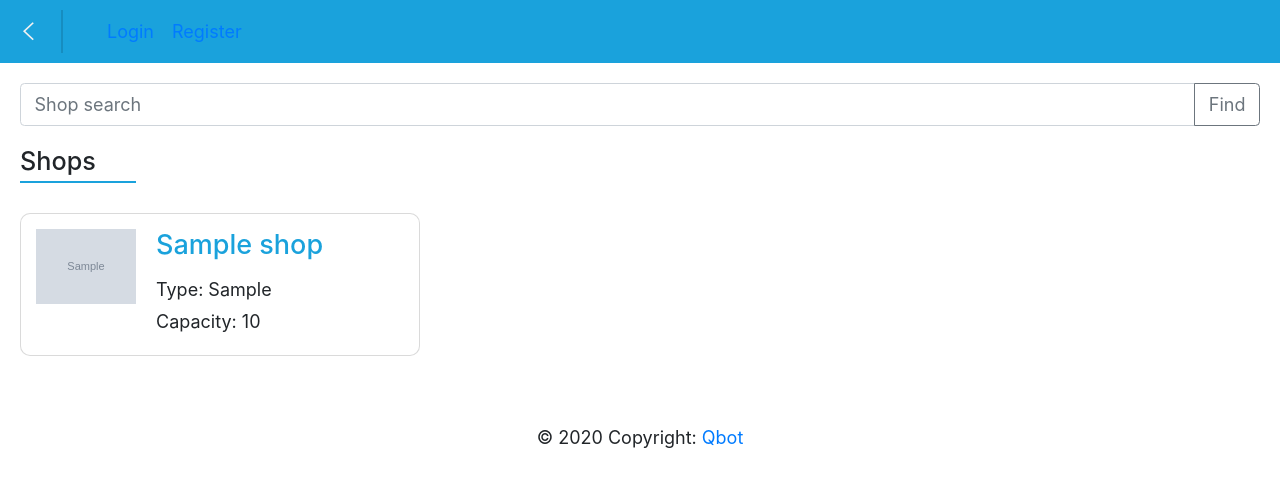
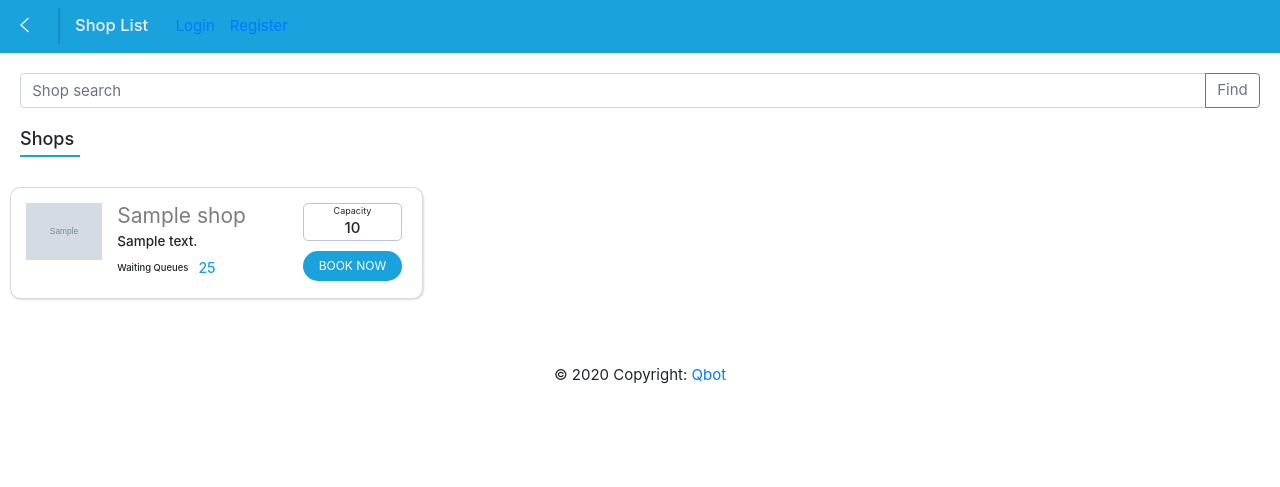
Before and after one commit to charleshugochg/qbot, a Django app: page /shop_list/ in a window 1280 px wide. Shown: the top 487 px of the page. Run offline with Django 3.2, Linux system fonts and the light colour scheme; tables that the repository leaves empty hold one stand-in row (values such as "Sample post"); grey boxes marked "Sample" are stand-in pictures; some libraries are stand-ins or nearby versions; some web fonts are replaced.

Commit message:
Shop list and nav design finish

```diff
--- a/mainapp/static/mainapp/css/style.css
+++ b/mainapp/static/mainapp/css/style.css
@@ -10,7 +10,7 @@ html {
     color: rgb(255, 255, 255);
     font-family: 'Montserrat', 'Arial', sans-serif;
     font-weight: 300;
-    font-size: 18px;
+    font-size: 15px;
     text-rendering: optimizeLegibility;
 }
 
@@ -24,7 +24,7 @@ html {
 
 .link-header {
     text-decoration: none;
-    color: #1AA2DC;
+    color: #7D7D7D;
 }
 
 .link-header:hover {
@@ -246,18 +246,18 @@ html {
     height: 2px;
     background-color:#1AA2DC;
     content: " ";
-    width: 116px;
+    width: 60px;
     margin-top: 5px;
 }
 
 .shop-section h2 {
-    font-size: 140%;
+    font-size: 120%;
     margin-bottom: 30px;
     padding-left: 20px;
 }
 
 .shop-section .row {
-    margin-right: 20px;
+    margin-right: 10px;
 }
 
 .shop-info {
@@ -266,32 +266,107 @@ html {
 }
 
 .shop-info-body {
-    margin-left: 20px;
+    margin-left: 10px;
     padding: 15px;
     margin-bottom: 20px;
     background-color: white;
     border: 1px solid rgba(199, 199, 199, 0.664);
     border-radius: 10px;
+    box-shadow: 1px 1px 2px #DEDEDE;
+    transform: border 0.2s;
+}
+
+.shop-info-body:hover {
+    border: 1px solid #1AA2DC;
 }
 
 .shop-info-body img {
     display: inline-block;
-    width: 100px;
+    max-width: 100px;
+    width: 20%;
     float: left;
     margin-top: 0px;
 }
 
 .shop-info-text {
     display: inline-block;
-    margin-left: 20px;
+    margin-left: 15px;
 }
 
 .shop-info-text h4 {
-    margin-bottom: 15px;
+    font-size: 140%;
+    font-weight: 400;
+    margin-bottom: 3px;
 }
 
 .shop-info-text p {
+    font-size: 90%;
+    font-weight: 500;
     margin-bottom: 5px;
+}
+
+.small-txt {
+    font-size: 70%;
+}
+
+.small-que-txt {
+    display: inline-block;
+    vertical-align: middle;
+    font-weight: 500;
+    margin-left: 10px;
+    color: #1AA2DC;
+    font-size: 105%;
+}
+
+.capacity-book {
+    margin-top: 0px;
+    margin-right: 5px;
+    float: right;
+    display: inline-block;
+}
+
+.cap-box {
+    padding: 0px 10px;
+    border: 1px solid #BCC5E0;
+    border-radius: 5px;
+}
+
+.cap-box p {
+    text-align: center;
+    margin: 0;
+    padding: 0;
+}
+
+.cap-box p:first-child {
+    font-size: 60%;
+}
+
+.cap-box p:last-child {
+    font-weight: 500;
+}
+
+.c-blue-btn {
+    display: inline-block;
+    text-decoration: none;
+    color: white;
+    background-color: #1AA2DC;
+    border: 1px solid transparent;
+    transition: background-color 0.2s, border 0.2s;
+    border-radius: 20px;
+}
+
+.c-blue-btn:hover {
+    text-decoration: none;
+    background-color: white;
+    color: #1AA2DC;
+    border: 1px solid #1AA2DC;
+}
+
+.book-now-btn {
+    margin-top: 10px;
+    padding: 5px 15px;
+    font-size: 80%;
+    text-transform: uppercase;
 }
 
 
--- a/mainapp/templates/mainapp/base_with_nav.html
+++ b/mainapp/templates/mainapp/base_with_nav.html
@@ -16,10 +16,10 @@
       </head>
     <body>
         <nav class="navbar navbar-expand-md sticky-top main-nav">
-            <a href="{% url 'index' %}"><i class="ion-ios-arrow-left back-btn"></i></a>
-            <p class="nav-text"></p>
+            {% block backlink %}{% endblock %}
+            <p class="nav-text">{% block pagehead %}{% endblock %}</p>
             <button class="navbar-toggler" type="button" data-toggle="collapse" data-target="#navbarNavAltMarkup" aria-controls="navbarNavAltMarkup" aria-expanded="false" aria-label="Toggle navigation">
-              <i class="ion-ios-search-strong custom-icon"></i>
+              {% block toggleicon %}{% endblock %}
             </button>
             <div class="collapse navbar-collapse" id="navbarNavAltMarkup">
               <div class="navbar-nav">
--- a/mainapp/templates/mainapp/shop_list.html
+++ b/mainapp/templates/mainapp/shop_list.html
@@ -3,6 +3,18 @@
 
 {% block title %}
     Shop List
+{% endblock %}
+
+{% block pagehead %}
+    Shop List
+{% endblock %}
+
+{% block toggleicon %}
+  <i class="ion-ios-settings-strong custom-icon"></i>
+{% endblock %}
+
+{% block backlink %}
+    <a href="{% url 'index' %}"><i class="ion-ios-arrow-left back-btn"></i></a>
 {% endblock %}
 
 {% block body %}
@@ -21,15 +33,26 @@
             <h2>Shops</h2>
             <div class="row no-gutters">
                 {% for shop in shops %}
+                <a href="{% url 'shop' shop.id %}">
                 <div class="col-sm-4 shop-info">
-                    <div class="shop-info-body">
+                    <div class="shop-info-body clearfix">
                         <img src="{{ MEDIA_URL }}{{ shop.logo.name }}" alt="Shop logo">
                         <div class="shop-info-text">
                             <a class="link-header" href="{% url 'shop' shop.id %}"><h4>{{shop.name}}</h4></a>
-                            <p>Type: {{shop.shop_type}}</p>
-                            <p>Capacity: {{shop.capacity}}</p>
+                            <p>{{shop.address}}</p>
+                            <!-- Here Fake Data -->
+                            <p><span class="small-txt">Waiting Queues</span><span class="small-que-txt"> 25</span></p>
+                        </div>
+                        <div class="capacity-book">
+                            <div class="cap-box">
+                                <p class="small-txt">Capacity</p>
+                                <p>{{shop.capacity}}</p>
+                            </div>
+                            <!-- Faake Link -->
+                            <a class="book-now-btn c-blue-btn" href="#">Book Now</a>
                         </div>
                     </div>
+                    </a>
                 </div>
                 {% endfor %}
             </div>
```
Also changed, not shown: mainapp/templates/mainapp/shop.html (+12 -0 lines).
